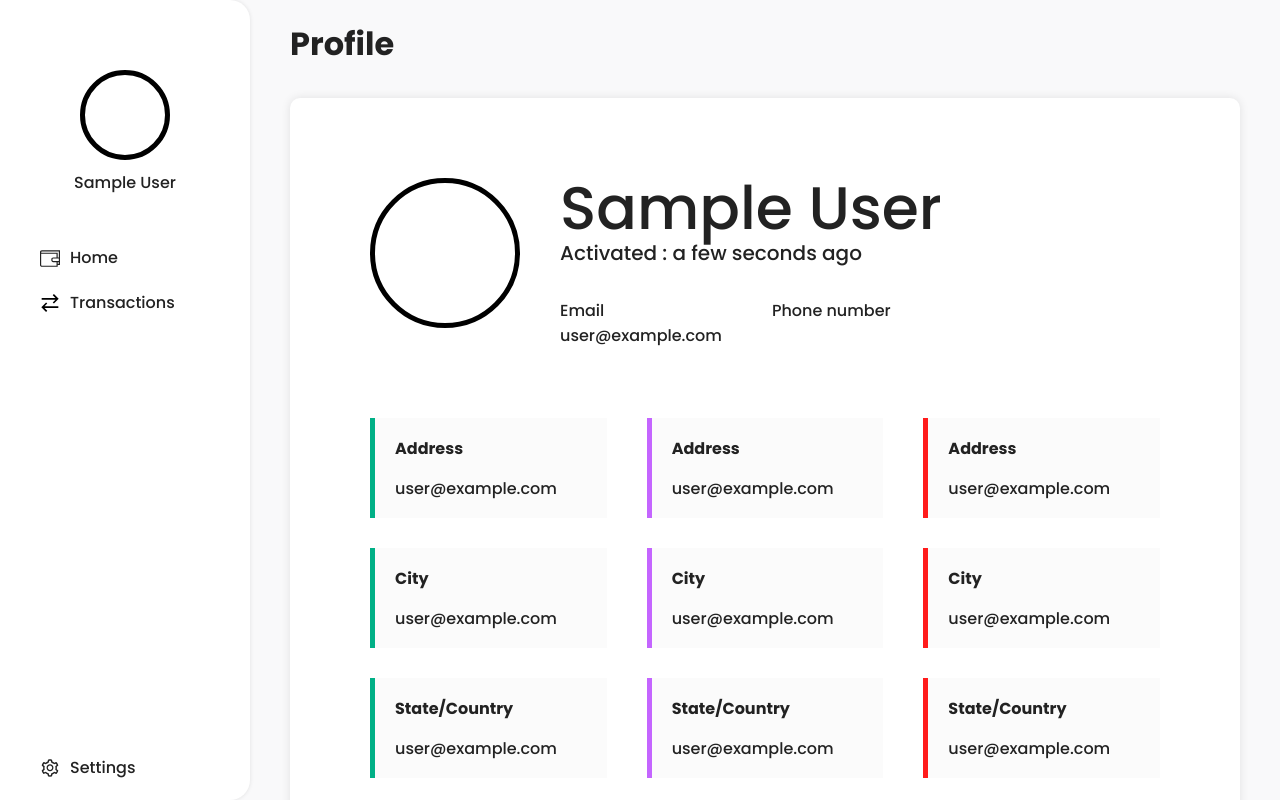
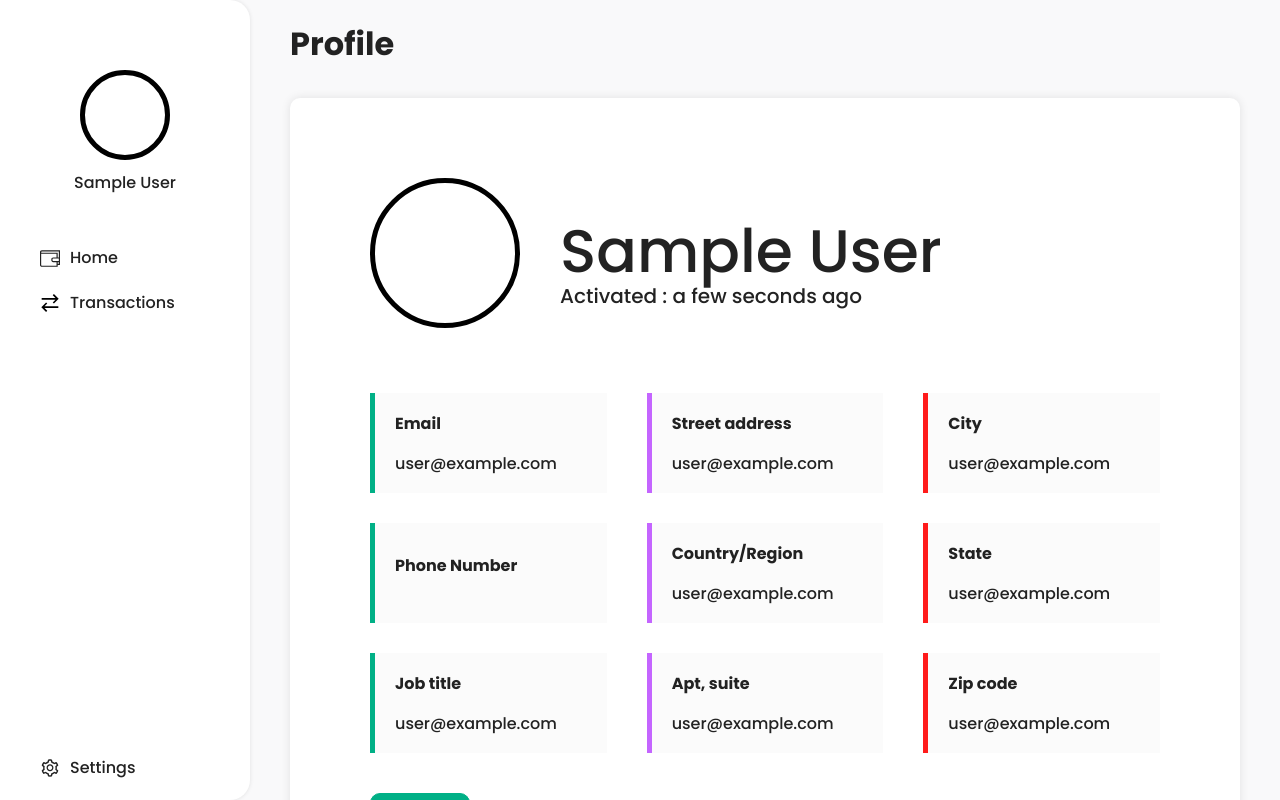
Before and after one commit to GabrielNatan/finance, a React (Create React App) app: page /settings in a window 1280 px wide. Built offline with nearby package versions, Linux system fonts and the light colour scheme; no server answers; sample sign-in values are in the browser's storage.

Commit message:
style: change structure page

```diff
--- a/src/pages/Settings/index.tsx
+++ b/src/pages/Settings/index.tsx
@@ -8,10 +8,6 @@ import {
   Info,
   Name,
   Activated,
-  ContBottomInfo,
-  TagTitle,
-  TagText,
-  ContTag,
   Bottom,
   ContTagsInfo,
   ContButtons,
@@ -47,61 +43,113 @@ export const Settings = () => {
       <Title>Profile</Title>
       <Main>
         <Top>
-          <ContAvatar >
+          <ContAvatar>
             <Avatar
               height={150}
               width={150}
               src={user.photoURL !== null ? user.photoURL : ''}
-              />
-              {update && <ContEdit htmlFor='upload'>
-                <FaCamera color='#6587FF' size={20}/>
-              </ContEdit>}
-              <Input id='upload' name='upload' type="file" onChange={uploadImage}/>
+            />
+            {update && (
+              <ContEdit htmlFor="upload">
+                <FaCamera color="#6587FF" size={20} />
+              </ContEdit>
+            )}
+            <Input
+              id="upload"
+              name="upload"
+              type="file"
+              onChange={uploadImage}
+            />
           </ContAvatar>
           <Info>
             <Name>{user.displayName}</Name>
             <Activated>Activated : {user.activated}</Activated>
-            <ContBottomInfo>
-              <ContTag>
-                <TagTitle>Email</TagTitle>
-                <TagText>{user.email !== null ? user.email : '--'}</TagText>
-              </ContTag>
-              <ContTag>
-                <TagTitle>Phone number</TagTitle>
-                <TagText>{user.phoneNumber !== null ? user.phoneNumber : '--'}</TagText>
-              </ContTag>
-            </ContBottomInfo>
           </Info>
         </Top>
 
         <Bottom>
           <ContTagsInfo>
-            <Tag color={lightTheme.green} title="Address" text={user.email !== null ? user.email : ''} edit={update} />
-            <Tag color={lightTheme.green} title="City" text={user.email !== null ? user.email : ''} edit={update} />
-            <Tag color={lightTheme.green} title="State/Country" text={user.email !== null ? user.email : ''} edit={update} />
+            <Tag
+              color={lightTheme.green}
+              title="Email"
+              text={user.email !== null ? user.email : ''}
+              edit={update}
+            />
+            <Tag
+              color={lightTheme.green}
+              title="Phone Number"
+              text={user.phoneNumber !== null ? user.phoneNumber : '--'}
+              edit={update}
+            />
+            <Tag
+              color={lightTheme.green}
+              title="Job title"
+              text={user.email !== null ? user.email : ''}
+              edit={update}
+            />
           </ContTagsInfo>
           <ContTagsInfo>
-            <Tag color={lightTheme.roxo} title="Address" text={user.email !== null ? user.email : ''} edit={update} />
-            <Tag color={lightTheme.roxo} title="City" text={user.email !== null ? user.email : ''} edit={update} />
-            <Tag color={lightTheme.roxo} title="State/Country" text={user.email !== null ? user.email : ''} edit={update} />
+            <Tag
+              color={lightTheme.roxo}
+              title="Street address"
+              text={user.email !== null ? user.email : ''}
+              edit={update}
+            />
+            <Tag
+              color={lightTheme.roxo}
+              title="Country/Region"
+              text={user.email !== null ? user.email : ''}
+              edit={update}
+            />
+            <Tag
+              color={lightTheme.roxo}
+              title="Apt, suite"
+              text={user.email !== null ? user.email : ''}
+              edit={update}
+            />
           </ContTagsInfo>
           <ContTagsInfo>
-            <Tag color={lightTheme.red} title="Address" text={user.email !== null ? user.email : ''} edit={update} />
-            <Tag color={lightTheme.red} title="City" text={user.email !== null ? user.email : ''} edit={update} />
-            <Tag color={lightTheme.red} title="State/Country" text={user.email !== null ? user.email : ''} edit={update} />
+            <Tag
+              color={lightTheme.red}
+              title="City"
+              text={user.email !== null ? user.email : ''}
+              edit={update}
+            />
+            <Tag
+              color={lightTheme.red}
+              title="State"
+              text={user.email !== null ? user.email : ''}
+              edit={update}
+            />
+            <Tag
+              color={lightTheme.red}
+              title="Zip code"
+              text={user.email !== null ? user.email : ''}
+              edit={update}
+            />
           </ContTagsInfo>
-
         </Bottom>
 
         <ContButtons>
           <div style={{ width: 100 }}>
-            <Button onclick={() => { setUpdate(!update) }} type='button' disabled={false} >{update ? 'Cancel' : 'Edit'}</Button>
+            <Button
+              onclick={() => {
+                setUpdate(!update)
+              }}
+              type="button"
+              disabled={false}
+            >
+              {update ? 'Cancel' : 'Edit'}
+            </Button>
           </div>
-         {update && <div style={{ width: 100 }}>
-            <Button onclick={updatePerfil} type='button' disabled={false} >Concluir</Button>
-          </div>}
+          {update && (
+            <div style={{ width: 100 }}>
+              <Button onclick={updatePerfil} type="button" disabled={false}>
+                Concluir
+              </Button>
+            </div>
+          )}
         </ContButtons>
-
       </Main>
     </Container>
   )
--- a/src/pages/Settings/style.ts
+++ b/src/pages/Settings/style.ts
@@ -26,7 +26,6 @@ export const Main = styled.div`
 
     }
 `
-
 export const Top = styled.div`
     display: flex;
     gap: 40px;
@@ -48,8 +47,8 @@ export const ContEdit = styled.label`
     height: 35px;
     border-radius: 50%;
     position: absolute;
-    right: 8px;
-    bottom: 50px;
+    right: -0px;
+    bottom: 30px;
     display: flex;
     justify-content: center;
     align-items: center;
@@ -58,11 +57,7 @@ export const ContEdit = styled.label`
 export const Info = styled.div`
     display: flex;
     flex-direction: column;
-    justify-content: space-between;
-`
-export const ContTag = styled.div`
-    display: flex;
-    flex-direction: column;
+    justify-content: center;
 `
 
 export const Name = styled.h1`
@@ -76,19 +71,7 @@ export const Activated = styled.div`
     font-size: 20px;
     color: ${({ theme }) => theme.color};
 `
-export const ContBottomInfo = styled.div`
-    display: flex;
-    gap: 50px;
-    padding: 30px 0;
-`
-export const TagTitle = styled.div`
-    color: ${({ theme }) => theme.color};
 
-`
-export const TagText = styled.div`
-    color: ${({ theme }) => theme.color};
-
-`
 export const Bottom = styled.div`
     padding: 40px 0;
     display: flex;
```
